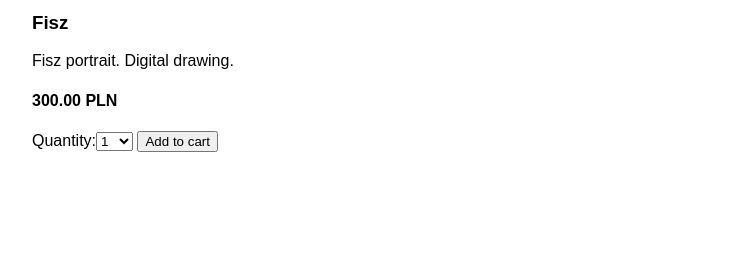
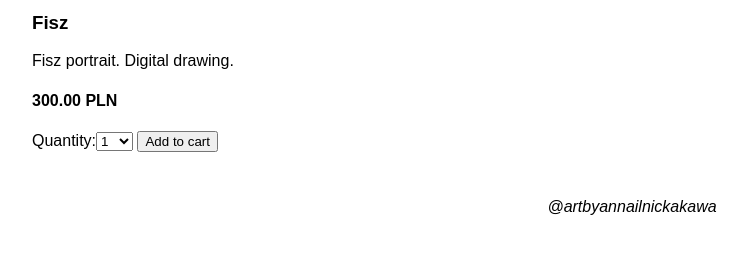
Before and after one commit to kawamichal/Art_by_Anna, a Django app: page /products/fisz/ in a window 1280 px wide. Shown: the part 699-961 px from the top of the page, without its empty margins (8-755 px from the left). Before the commit the page ends 851 px from the top, so only its background shows below. Run offline with Django 3.2, Linux system fonts and the light colour scheme; data comes from the database, SQL or seed files in the repository; both versions use the stored data as it was after the commit.

Commit message:
Fotter added

```diff
--- a/shop/templates/shop/product_detail.html
+++ b/shop/templates/shop/product_detail.html
@@ -1,5 +1,9 @@
 {% extends 'base.html' %}
 {% load static %}
+
+{% block extrahead %}
+<link rel="stylesheet" href="{% static 'css/product_detail.css' %}">
+{% endblock %}
 
 {% block content %}
 <a href="{% url 'shop:all_products' %}">Go back</a>
--- a/static/css/base.css
+++ b/static/css/base.css
@@ -41,3 +41,10 @@ body {
   background-color: #ddd;
   color: black;
 }
+
+/* Style the footer */
+.footer {
+  padding: 30px;
+  text-align: center;
+  font-style: italic;
+}
--- a/static/css/categories.css
+++ b/static/css/categories.css
@@ -2,12 +2,6 @@
 .content {
   padding: 10px;
   text-align: center;
-}
-
-/* Style the footer */
-.footer {
-  background-color: #f1f1f1;
-  padding: 10px;
 }
 
 hr {
--- a/templates/base.html
+++ b/templates/base.html
@@ -38,3 +38,9 @@
 {% block content %}
 {% endblock %}
 </body>
+
+<footer>
+	<div class="footer">
+		<p>@artbyannailnickakawa</p>
+	</div>
+</footer>
```
Also changed, not shown: db.sqlite3, static/css/product_detail.css (added), static/css/products.css (line endings or trailing spaces).
